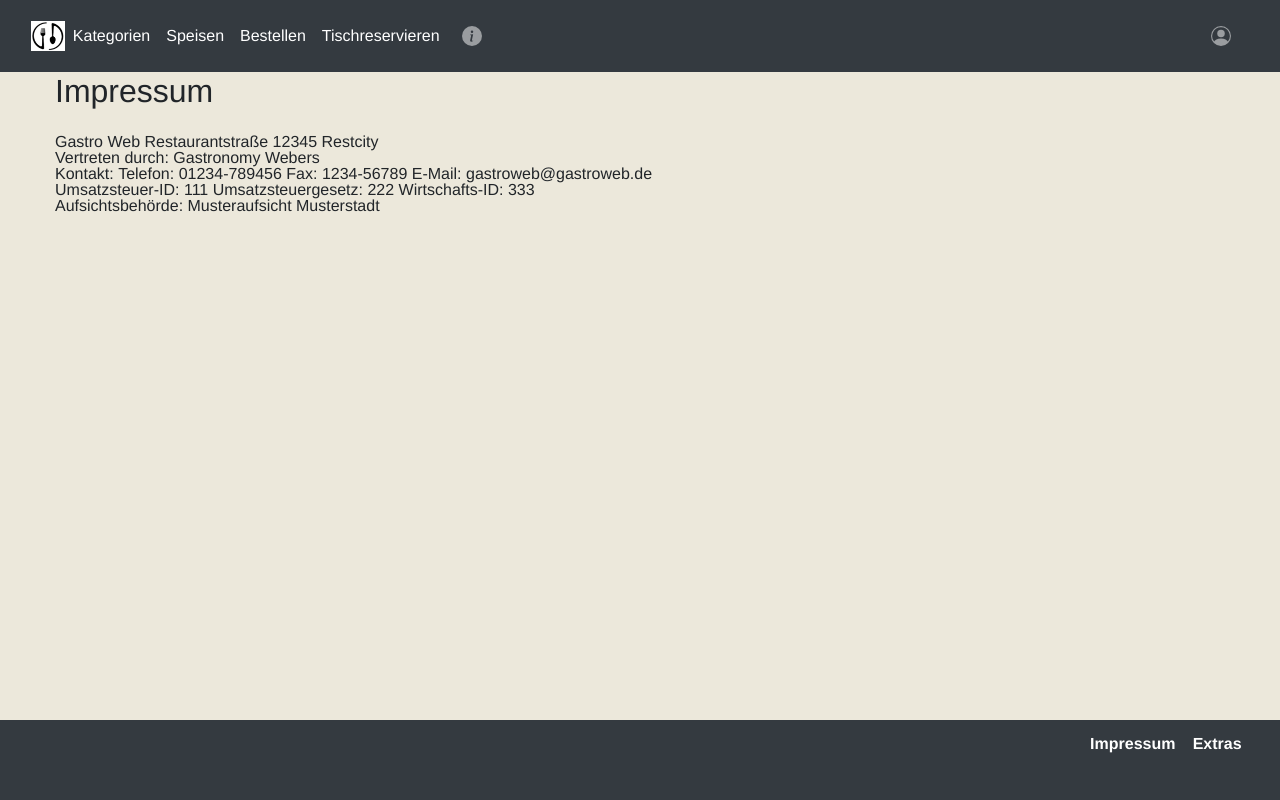
After one commit to romanZ97/projekt1, a PHP site: page /projekt1/views/impressum.php in a window 1280 px wide. The commit adds this page. Run offline with PHP 8.4, Linux system fonts and the light colour scheme; data comes from the database, SQL or seed files in the repository.

Commit message:
Last Cleansing#3

```diff
--- a/views/footer.view.php
+++ b/views/footer.view.php
@@ -1,8 +1,8 @@
 </div>
 <nav class="nav-bottom">
     <ul>
-        <li><a href="">Impressum</a></li>
-        <li><a href="">Extras</a></li>
+        <li><a href="<?php echo $globalpath ?>/views/impressum.php">Impressum</a></li>
+        <li><a href="<?php echo $globalpath ?>/views/extras.php">Extras</a></li>
     </ul>
 </nav>
 
--- a/views/header.view.php
+++ b/views/header.view.php
@@ -70,7 +70,7 @@ $foodS->loadActiveData();
                     <a id="reservation-link" class="nav-link active" href="<?php echo $globalpath ?>/reservation.php">Tischreservieren</a>
                 </li>
                 <li class="nav-item ml-1">
-                    <a  id="info-link" class="nav-link align-items-center p-0" href="#" style="margin: 10px">
+                    <a  id="info-link" class="nav-link align-items-center p-0" href="<?php echo $globalpath ?>/views/extras.php" style="margin: 10px">
                         <?php require __DIR__ . "/../assets/icons/info_icon.php"; ?>
                     </a>
                 </li>
--- /dev/null
+++ b/views/impressum.php
@@ -0,0 +1,29 @@
+<!doctype html>
+<html lang="de">
+
+<?php require "header.view.php"?>
+
+  <div>
+    <h2>Impressum</h2>
+    <br>
+    <p>Gastro Web</p>
+    <p>Restaurantstraße</p>
+    <p>12345 Restcity</p>
+    <br>
+    <p>Vertreten durch:</p>
+    <p>Gastronomy Webers</p>
+    <br>
+    <p>Kontakt:</p>
+    <p>Telefon: 01234-789456</p>
+    <p>Fax: 1234-56789</p>
+    <p>E-Mail: gastroweb@gastroweb.de</p>
+    <br>
+    <p>Umsatzsteuer-ID: 111</p>
+    <p>Umsatzsteuergesetz: 222</p>
+    <p>Wirtschafts-ID: 333</p>
+    <br>
+    <p>Aufsichtsbehörde:</p>
+    <p>Musteraufsicht Musterstadt</p>
+  </div>
+
+<?php require "footer.view.php"?>
```
Also changed, not shown: views/extras.php (added, +26 -0 lines).
